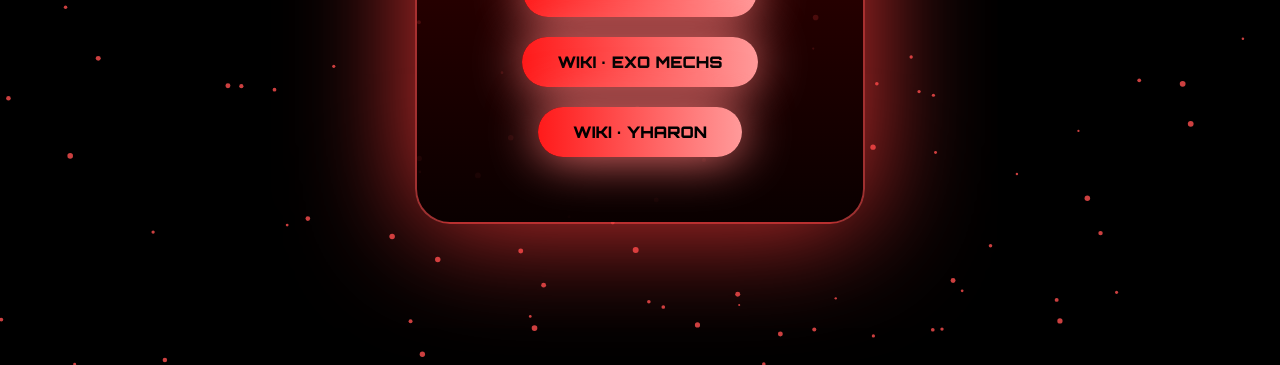
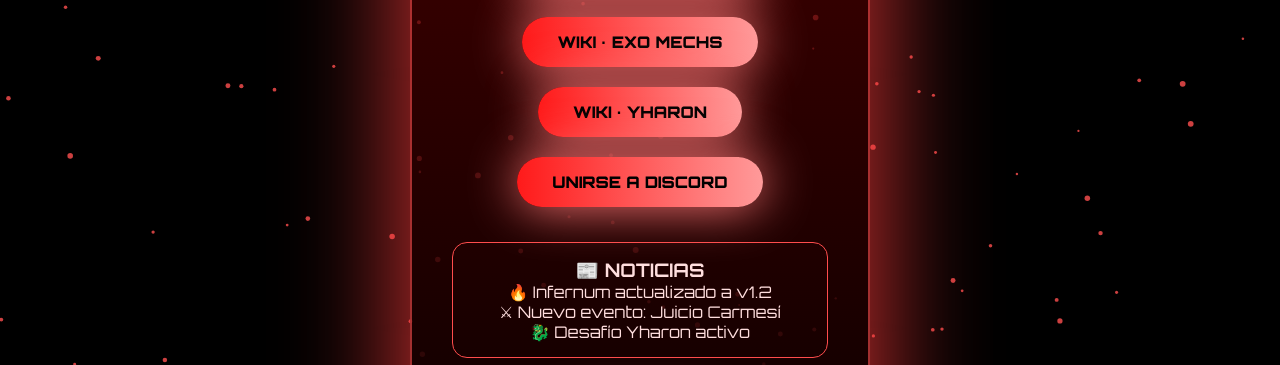
Before and after one commit to zenithterra88-hue/calamidad-wep, a plain HTML site: page index.html in a window 1280 px wide. Shown: the part 435-800 px from the top of the page. Drawn offline with Linux system fonts and the light colour scheme.

Commit message:
Enhance index.html with news and difficulty features
Added news section and difficulty selector to the page.

```diff
--- a/index.html
+++ b/index.html
@@ -11,7 +11,7 @@ body{background:black;overflow:hidden;color:#ffdede}
 canvas{position:fixed;inset:0;z-index:0}
 
 .card{
-position:relative;z-index:2;width:450px;margin:auto;margin-top:80px;
+position:relative;z-index:2;width:460px;margin:auto;margin-top:60px;
 padding:55px 40px;text-align:center;border-radius:35px;
 background:linear-gradient(180deg,rgba(160,0,0,.5),rgba(10,0,0,.98));
 border:2px solid rgba(255,80,80,.6);
@@ -22,15 +22,16 @@ box-shadow:0 0 120px rgba(255,60,60,.9)
 box-shadow:0 0 45px rgba(255,90,90,1);margin-bottom:25px}
 
 h1{font-size:32px;letter-spacing:5px;color:#ffb3b3}
-.btn{display:inline-block;margin:10px;padding:15px 35px;border-radius:60px;
-background:linear-gradient(90deg,#ff1a1a,#ff9a9a);color:black;text-decoration:none;
-font-weight:900;box-shadow:0 0 50px rgba(255,120,120,1);cursor:pointer}
+.btn{
+display:inline-block;margin:10px;padding:15px 35px;border-radius:60px;
+background:linear-gradient(90deg,#ff1a1a,#ff9a9a);color:black;
+text-decoration:none;font-weight:900;cursor:pointer;
+box-shadow:0 0 50px rgba(255,120,120,1)
+}
 .btn:hover{transform:scale(1.1)}
 
-#wiki{
-display:none;position:fixed;inset:0;background:black;
-padding:40px;z-index:5;overflow:auto
-}
+#news{margin-top:25px;padding:15px;border:1px solid #ff4d4d;border-radius:15px}
+#wiki{display:none;position:fixed;inset:0;background:black;padding:40px;z-index:5;overflow:auto}
 </style>
 </head>
 
@@ -45,6 +46,24 @@ padding:40px;z-index:5;overflow:auto
 <a class="btn" onclick="openWiki('calamitas')">WIKI · CALAMITAS</a>
 <a class="btn" onclick="openWiki('exo')">WIKI · EXO MECHS</a>
 <a class="btn" onclick="openWiki('yharon')">WIKI · YHARON</a>
+
+<a class="btn" href="https://discord.gg/jW5J9keS5a" target="_blank">UNIRSE A DISCORD</a>
+
+<div id="news">
+<h3>📰 NOTICIAS</h3>
+<p>🔥 Infernum actualizado a v1.2</p>
+<p>⚔ Nuevo evento: Juicio Carmesí</p>
+<p>🐉 Desafío Yharon activo</p>
+</div>
+
+<div style="margin-top:20px">
+<h3>DIFICULTAD</h3>
+<select id="difficulty" class="btn">
+<option>Normal</option>
+<option>Infernum</option>
+<option>Apocalipsis</option>
+</select>
+</div>
 </div>
 
 <div id="wiki">
@@ -75,6 +94,10 @@ if(b==="yharon")w.innerHTML="<h1>YHARON</h1><p>El Dragón del Renacimiento.</p><
 function closeWiki(){
 document.getElementById("wiki").style.display="none";
 }
+
+const diff=document.getElementById("difficulty");
+if(localStorage.getItem("difficulty")) diff.value=localStorage.getItem("difficulty");
+diff.onchange=()=>localStorage.setItem("difficulty",diff.value);
 </script>
 
 </body>
```
